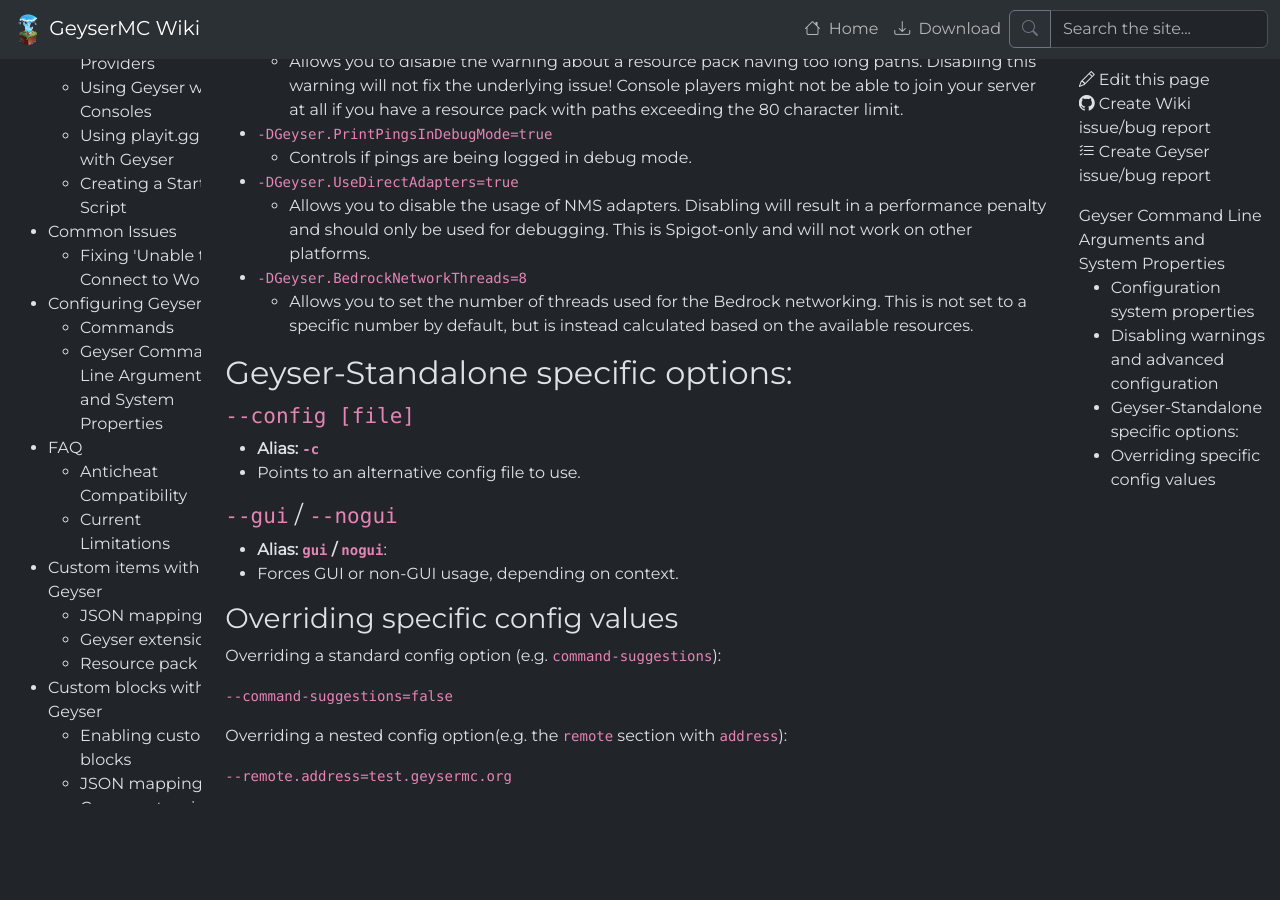
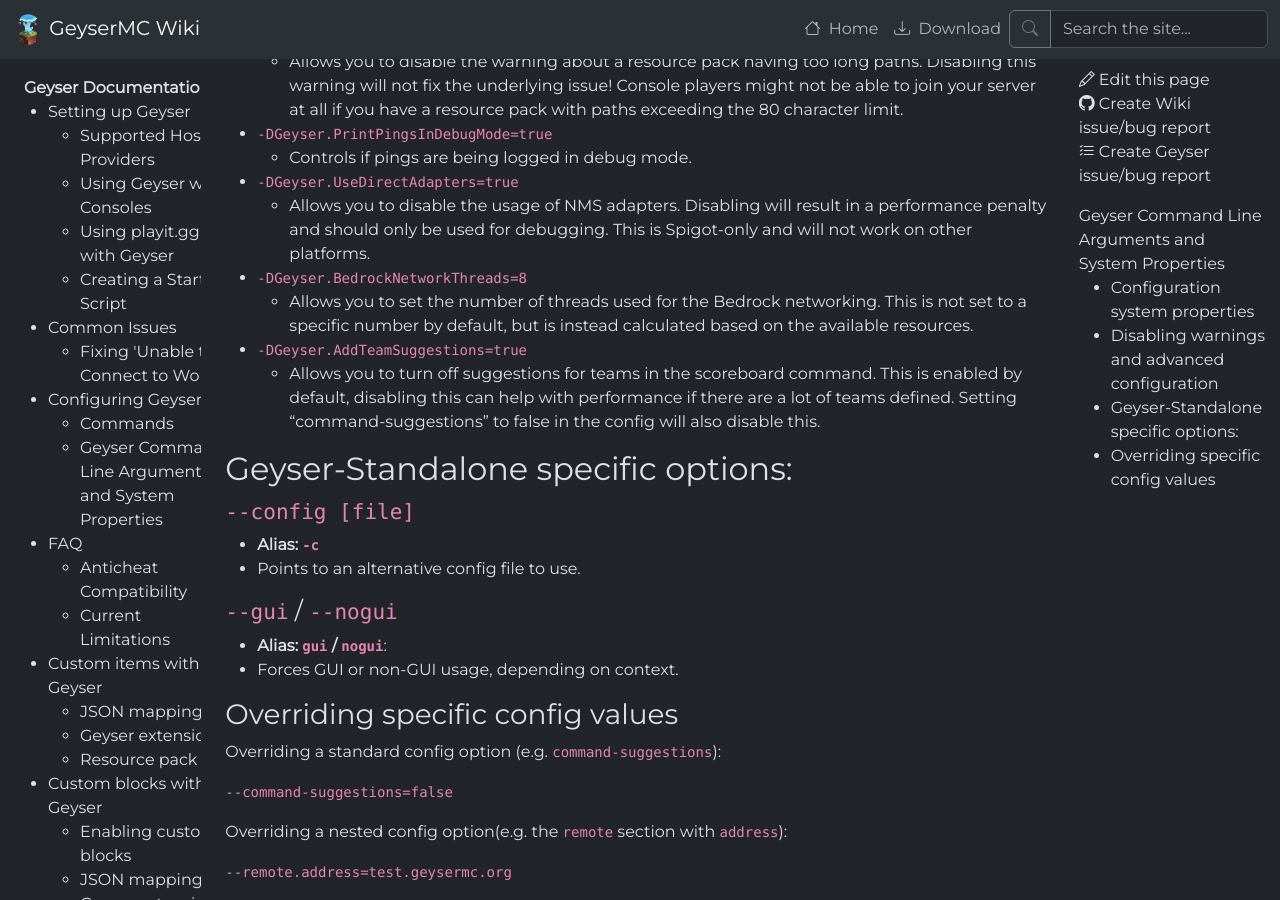
Before and after one commit to GeyserMC/GeyserWiki, a Jekyll site: the page built from _docs/geyser/geyser-command-line-arguments-and-system-properties.md, in a window 1280 px wide and 900 px high, scrolled down 1034 px. Built offline with Jekyll 4.4.1, drawn with Linux system fonts in a browser that asks for light colours; before the commit the page ends 1838 px from its top, so only the background shows below that.

Commit message:
more little fixes

````diff
--- a/_docs/geyser/geyser-command-line-arguments-and-system-properties.md
+++ b/_docs/geyser/geyser-command-line-arguments-and-system-properties.md
@@ -30,21 +30,24 @@
     Warning: Disabling Geyser warnings from being logged will not fix the real issue! Only disable them if you know what you are doing.
 </div>
 
-- ```-DGeyser.PrintSecureChatInformation=true```
+- `-DGeyser.PrintSecureChatInformation=true`
   - Allows you to disable the warning about secure chat being disabled.
   Since the warning is sent when the server sends the warning, this option does not do much anymore.
-- ```-DGeyser.ShowScoreboardLogs=true```
+- `-DGeyser.ShowScoreboardLogs=true`
   - Allows you to disable warnings related to scoreboards, such as "Tried to update score without the existence of its requested objective".
-- ```-DGeyser.ShowResourcePackLengthWarning=true```
+- `-DGeyser.ShowResourcePackLengthWarning=true`
   - Allows you to disable the warning about a resource pack having too long paths. Disabling this warning will not fix the underlying issue!
   Console players might not be able to join your server at all if you have a resource pack with paths exceeding the 80 character limit.
-- ```-DGeyser.PrintPingsInDebugMode=true```
+- `-DGeyser.PrintPingsInDebugMode=true`
   - Controls if pings are being logged in debug mode.
-- ```-DGeyser.UseDirectAdapters=true```
+- `-DGeyser.UseDirectAdapters=true`
   - Allows you to disable the usage of NMS adapters. Disabling will result in a performance penalty and should only be used for debugging.
   This is Spigot-only and will not work on other platforms.
-- ```-DGeyser.BedrockNetworkThreads=8```
+- `-DGeyser.BedrockNetworkThreads=8`
   - Allows you to set the number of threads used for the Bedrock networking. This is not set to a specific number by default, but is instead calculated based on the available resources.
+- `-DGeyser.AddTeamSuggestions=true`
+  - Allows you to turn off suggestions for teams in the scoreboard command. This is enabled by default, disabling this can help with performance if there are a lot of teams defined.
+  Setting "command-suggestions" to false in the config will also disable this.
 
 ## Geyser-Standalone specific options:
 
````
Also changed, not shown: _docs/geyser/global-api.md (+1 -1 lines), _docs/geyser/understanding-the-config.md (+1 -3 lines).
